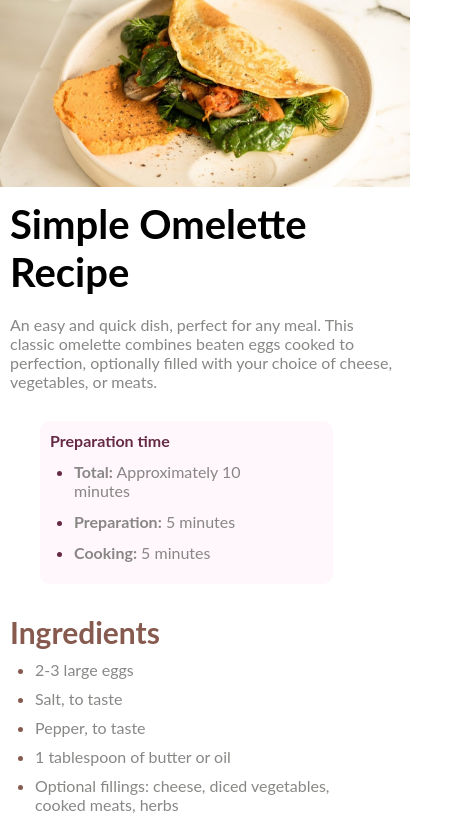
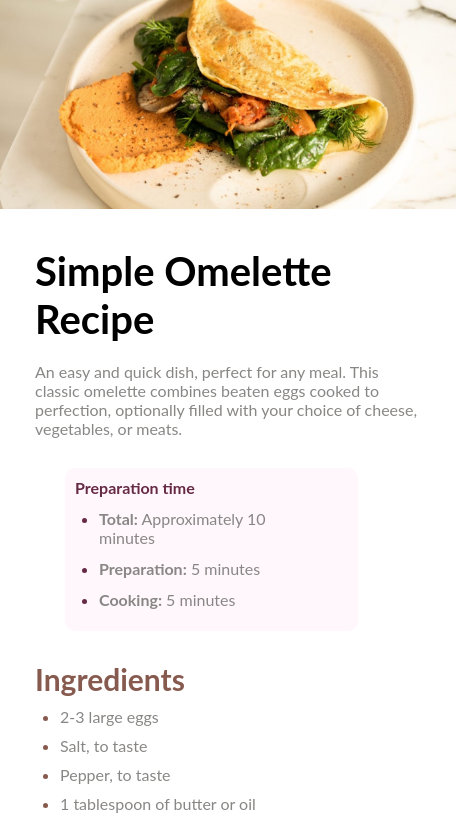
Before and after one commit to usman3939-gith/RecipePage, a plain HTML site: page index.html in a window 390 px wide. Shown: the top 820 px of the page, 460 px wide, since content can reach past the window. Drawn offline with Linux system fonts and the light colour scheme.

Commit message:
Update style.css

```diff
--- a/style.css
+++ b/style.css
@@ -133,14 +133,14 @@ hr {
 }
 .hidden img{
     /* max-width: 100%; */
-    width: 105vw;
+    width: 117vw;
 }
     .main-card {
         width: 100vw;
         margin: 0;
         /* padding: 0px 12px; */
         margin: 0;
-        padding: 010px;
+        padding: 35px;
         border-radius: 0px;
         max-width: 100%;
 
```
